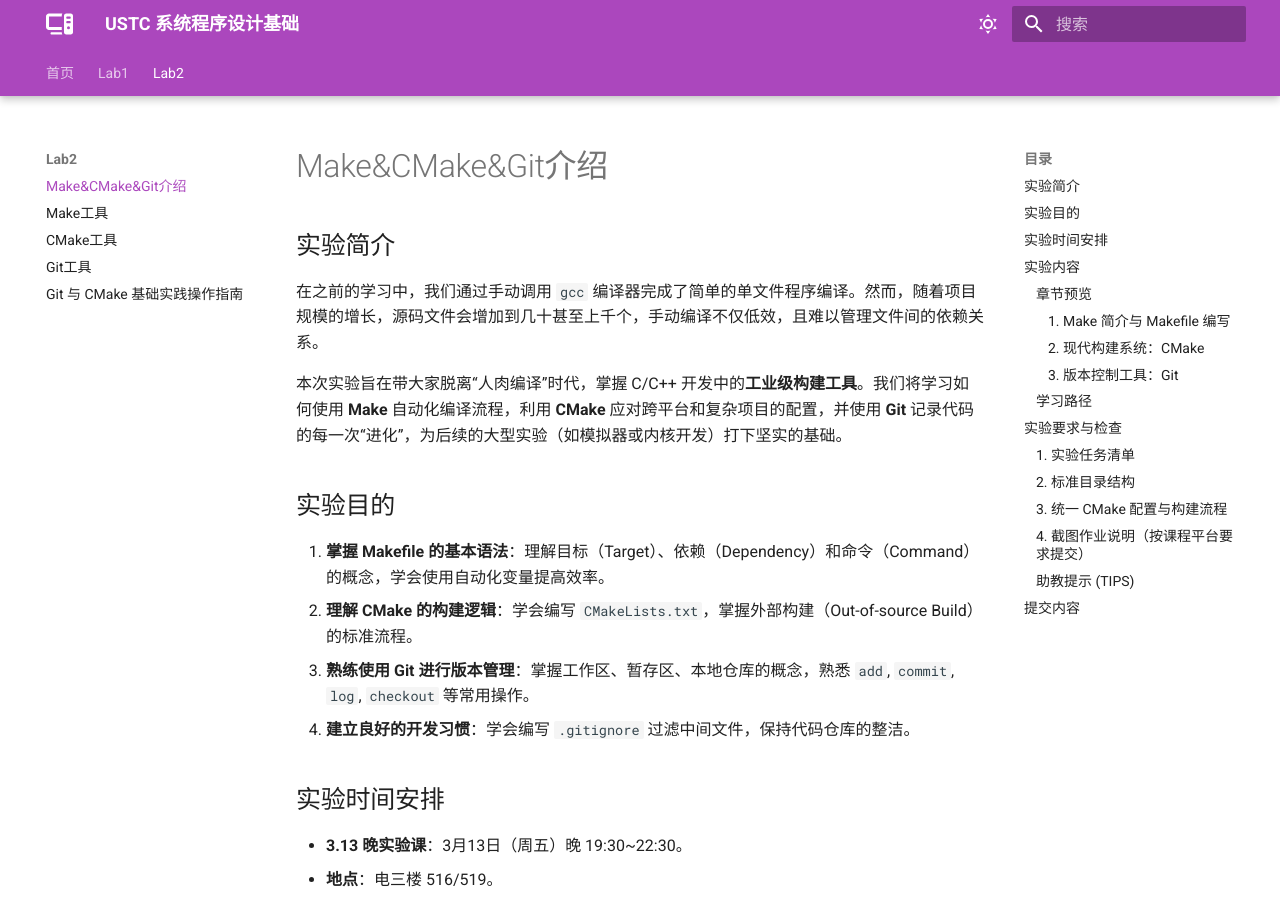
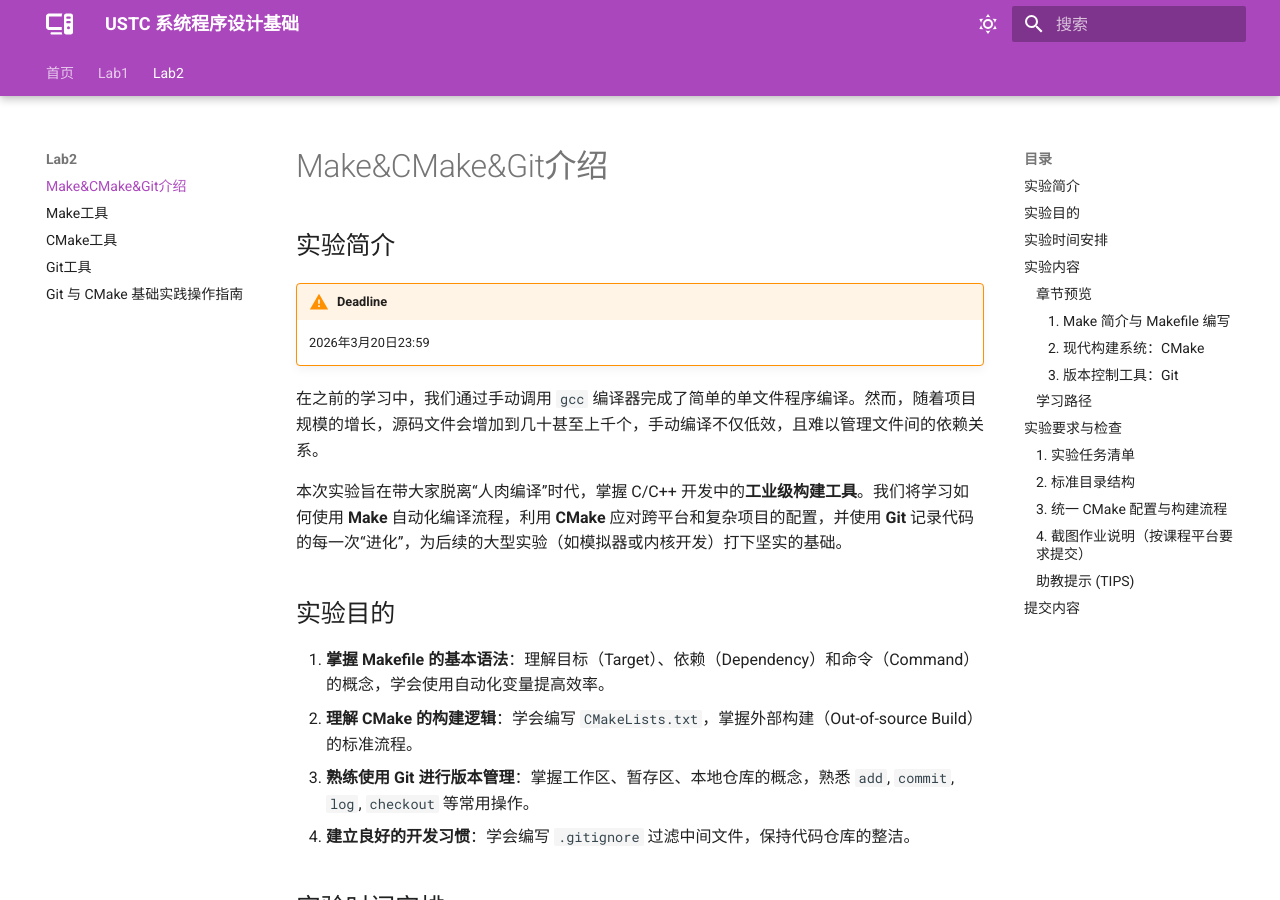
Before and after one commit to USTC-ISP-2026/homepage, an MkDocs documentation site: the page built from docs/lab2/index.md, in a window 1280 px wide and 900 px high. Built offline with MkDocs 1.6.1 and Material for MkDocs 9.7.7, drawn with Linux system fonts in a browser that asks for light colours; nearby versions of some CDN libraries; library files that are not in the unit come from our copies.

Commit message:
Deadline

```diff
--- a/docs/lab2/index.md
+++ b/docs/lab2/index.md
@@ -1,9 +1,8 @@
----
-title: 实验二：基础工具——make/cmake与git的使用
-weight: 20
----
+## 实验简介
 
-## 实验简介
+!!! warning "Deadline"
+
+    2026年3月20日23:59
 
 在之前的学习中，我们通过手动调用 `gcc` 编译器完成了简单的单文件程序编译。然而，随着项目规模的增长，源码文件会增加到几十甚至上千个，手动编译不仅低效，且难以管理文件间的依赖关系。
 
```
Also changed, not shown: docs/lab2/experiment-guide.md (+1 -1 lines).
